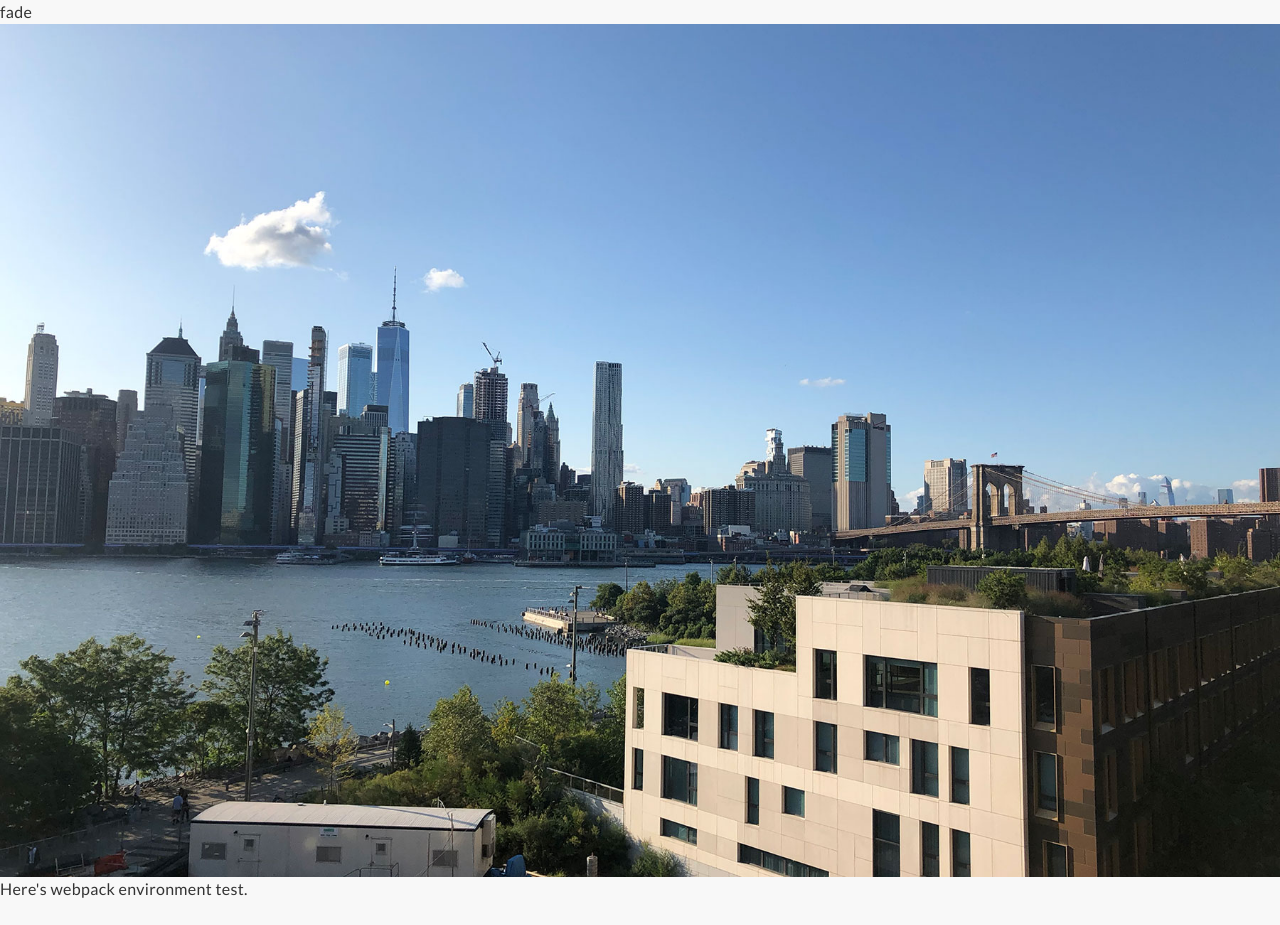
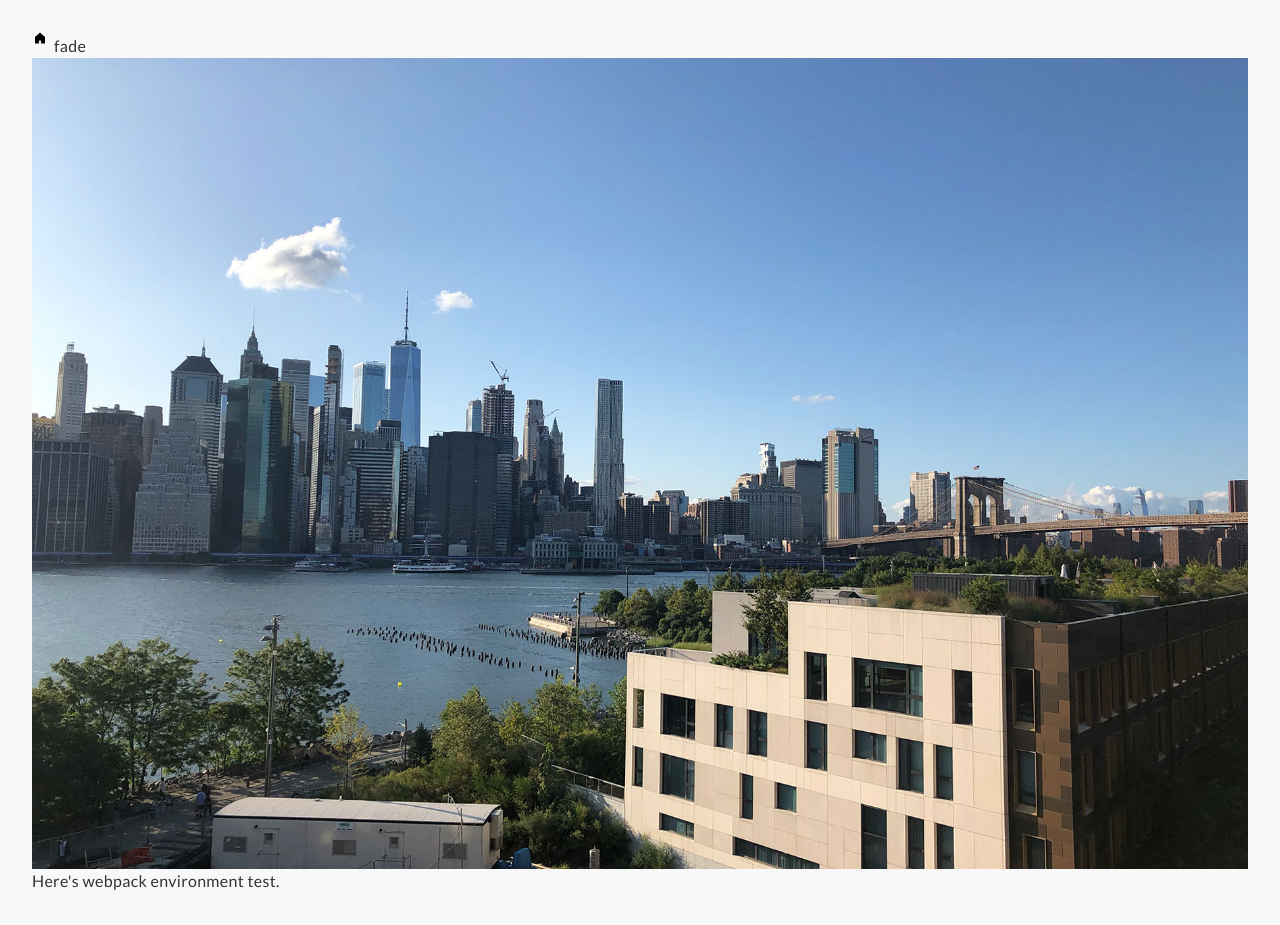
Before and after one commit to Ayana/dev-env-webpack, a website built with webpack: page src/index.html in a window 1280 px wide. Before the commit the page ends 901 px from the top, so only its background shows below. Built offline with nearby package versions, Linux system fonts and the light colour scheme; what @barba/core would draw is missing.

Commit message:
Add CSS extract

```diff
--- a/src/index.html
+++ b/src/index.html
@@ -8,8 +8,8 @@
 </head>
 
 <body data-barba="wrapper">
-  <main data-barba="container" class="page-transition">
-    <a href="fade.html">fade</a>
+  <main data-barba="container" class="main page-transition">
+    <span class="home"></span><a href="fade.html">fade</a>
     <img src="./images/img_newyork.jpg" />
     <p>Here's webpack environment test.</p>
   </main>
--- a/src/scss/components/_styles.scss
+++ b/src/scss/components/_styles.scss
@@ -4,6 +4,16 @@
 .main {
 	padding: 2rem;
 	min-height: 70vh;
+	.home {
+		background-image: url(../images/ico_breadcrumbs_home.png);
+		background-repeat: no-repeat;
+		background-size: 16px;
+		background-position: 0 -2px;
+		padding-left: 22px;
+		height: 20px;
+		width: 20px;
+		display: inline-block;
+	}
 }
 .footer {
 	font-size: 0.8rem;
--- a/webpack.config.js
+++ b/webpack.config.js
@@ -45,10 +45,15 @@ module.exports = {
 			{
 				test: /\.s[ac]ss$/i,
 				use: [
-					'style-loader', // 3. Inject styles into DOM
+					MiniCssExtractPlugin.loader, // 3. Inject styles into DOM
 					'css-loader', // 2. Turns css into commonjs
 					'sass-loader', // 1. Turns sass into css
 				],
+				// use: [
+				// 	'style-loader', // 3. Inject styles into DOM
+				// 	'css-loader', // 2. Turns css into commonjs
+				// 	'sass-loader', // 1. Turns sass into css
+				// ],
 			},
 			{
 				test: /\.html$/i,
@@ -63,6 +68,8 @@ module.exports = {
 							name: '[name]_[hash].[ext]',
 							outputPath: 'images',
 							esModule: false,
+							// publicPath: '../',
+							// useRelativePaths: true,
 						},
 					},
 				],
```
Also changed, not shown: README.md, src/images/ico_breadcrumbs_home.png (added).
